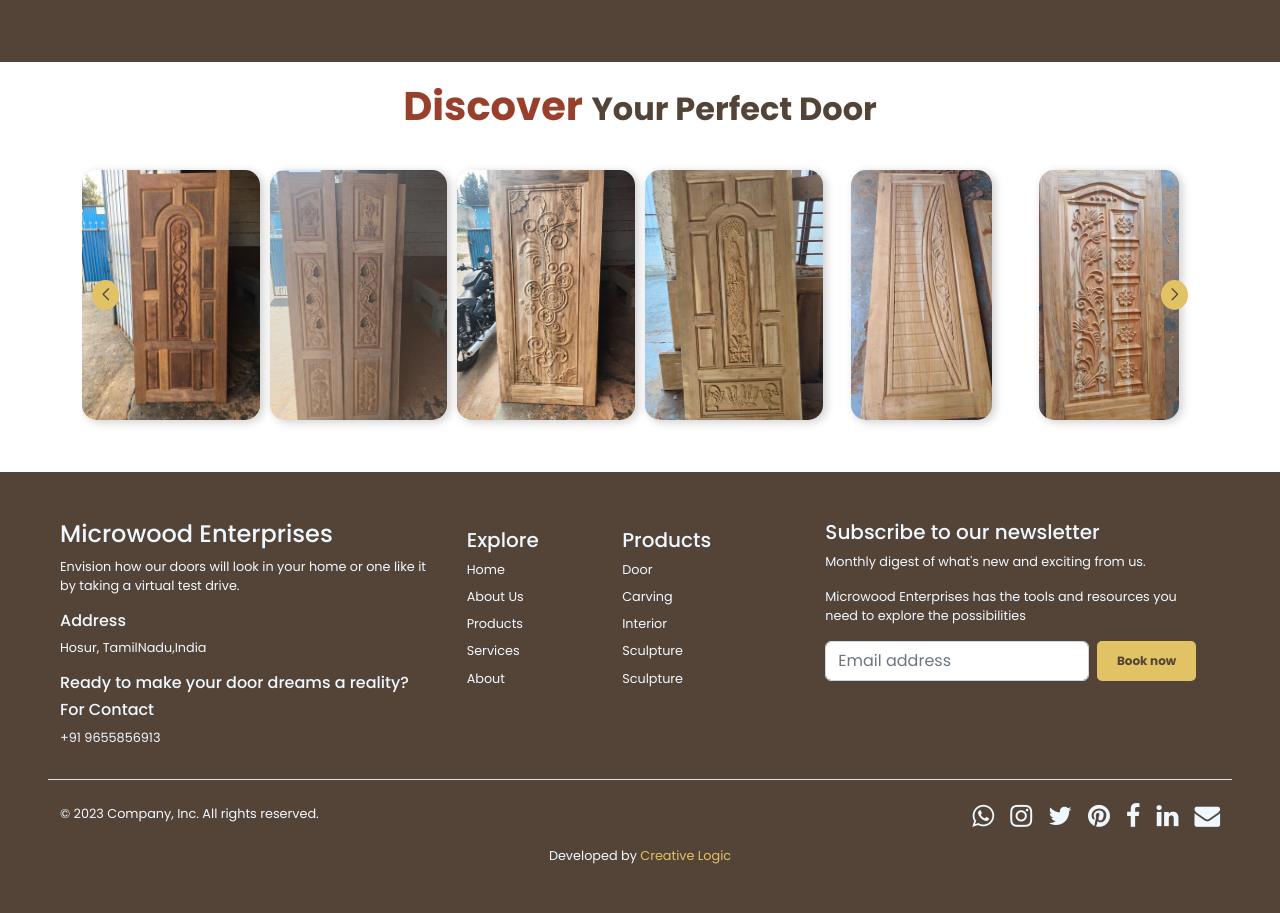
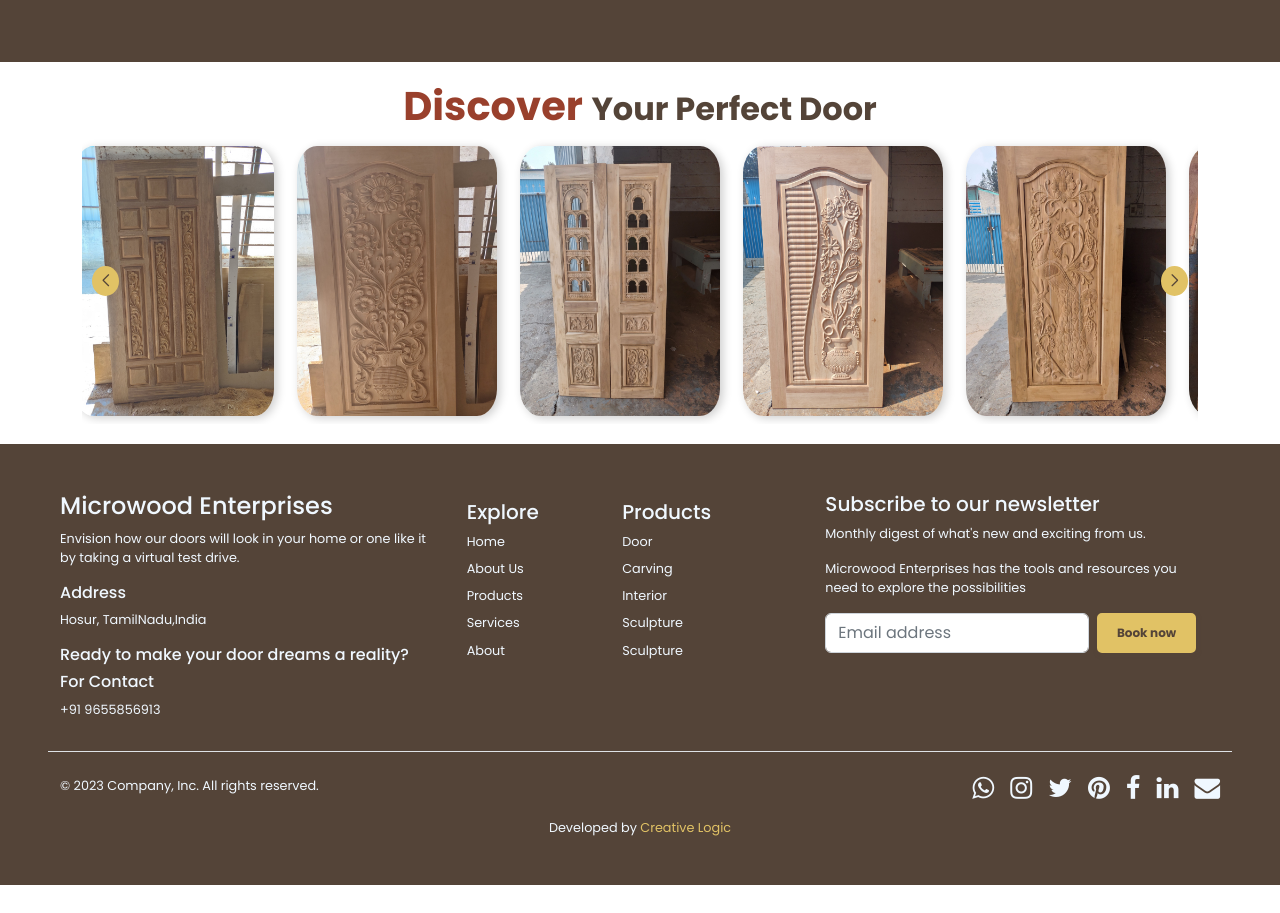
Before and after one commit to Poorani-design/Microwood-Enterprises, an Angular app: page / in a window 1280 px wide. Shown: the part 1220-2133 px from the top of the page. After the commit the page ends 2105 px from the top, so only its background shows below. Built offline with nearby package versions, Linux system fonts and the light colour scheme.

Commit message:
frontend completed

```diff
--- a/src/app/about/about.component.html
+++ b/src/app/about/about.component.html
@@ -4,7 +4,7 @@
         About  <span class="highlight-text" >Microwood Enterprises</span>
     </h1>
     <div class="col-12 col-md-6 col-lg-6 m-0 p-0 about-right d-flex justify-content-center align-items-center p-lg-5 ">
-      <img src="../../assets/images/team/microwood_enterprises_CEO.jpeg" height="auto" width="100%" alt="microwood_enterprises_CEO:VAIRAVEL GUNASEKARAN " title="microwood_enterprises_CEO:VAIRAVEL GUNASEKARAN" class=" microwood_enterprise_ceo_image"/>
+      <img src="../../assets/images/team/microwood_enterprises_CEO.jpeg" height="350px" width="250px" alt="microwood_enterprises_CEO:VAIRAVEL GUNASEKARAN " title="microwood_enterprises_CEO:VAIRAVEL GUNASEKARAN" class=" microwood_enterprise_ceo_image"/>
     </div>
     <div class="col-12 col-md-6 col-lg-6  m-0 p-2 ps-4 about-left justify-content-left text-grey">
       <h5 class="text-grey fw-500 ">
--- a/src/app/hero/hero.component.html
+++ b/src/app/hero/hero.component.html
@@ -22,15 +22,15 @@
 
 
 
-      <span class="leaf leaf2">
+      <!-- <span class="leaf leaf2">
         <img src="../../assets/images/wood types/materials-2-1.png" alt="" width="40px" height="40px">
-      </span>
+      </span> -->
       <span class="leaf leaf3">
-        <img src="../../assets/images/wood types/materials-3-1.png" alt="" width="40px" height="40px">
+        <img src="../../assets/images/wood types/materials-3-1.png" alt="microwood_enterprises" title="microwood_enterprises"  width="40px" height="40px">
       </span>
     </div>
     <span class="leaf leaf1">
-      <img src="../../assets/images/wood types/materials-1-1.png" alt="">
+      <img src="../../assets/images/wood types/materials-1-1.png"  alt="microwood_enterprises" title="microwood_enterprises" width="40px" height="40px">
     </span>
   </div>
 </div>
--- a/src/app/product/product.component.css
+++ b/src/app/product/product.component.css
@@ -1,8 +1,9 @@
 
 .product-image{
    box-shadow: 3px 2px 10px rgba(0,0,0,0.2);
-   border-radius: 15px;
-   margin:2rem;
+   border-radius: 10%;
+   /* margin:2rem; */
+   /* display: grid; */
    gap:1rem;
 }
 .highlight-text {
--- a/src/app/product/product.component.html
+++ b/src/app/product/product.component.html
@@ -11,8 +11,9 @@
      >
      <!-- [watchSlidesProgress]="true" -->
      <!-- [scrollbar]="{ draggable: true }"  -->
-        <ng-template swiperSlide *ngFor="let image of images"class=" d-flex justify-content-center align-content-center align-items-center"  >
-          <img src="{{image}}"  alt="{{image}}" title="{{image}}" width="100%" height="250px" class="product-image" loading="lazy" >
+        <ng-template swiperSlide *ngFor="let image of images"class=" d-flex justify-content-center align-content-center align-items-center m-2"  >
+
+   <img src="{{image}}"  alt="{{image}}" title="{{image}}" width="200px" height="270px" class="product-image"  loading="lazy" >
         </ng-template>
 
       </swiper>
--- a/src/app/product/product.component.ts
+++ b/src/app/product/product.component.ts
@@ -15,28 +15,28 @@ export class ProductComponent {
   }
 
   breakpoints = {
-    400:{slidersPerview:1,spaceBetween:10},
+    400:{slidersPerview:1,spaceBetween:20},
     500:{ slidesPerView: 2, spaceBetween: 20 },
     640: { slidesPerView: 2, spaceBetween: 20 },
     768: { slidesPerView: 4, spaceBetween: 20 },
     800:{slidesPerView:4,spaceBetween:20},
-    1024: { slidesPerView: 5, spaceBetween: 10 },
-    1200:{ slidesPerView: 6, spaceBetween: 10 }
+    1024: { slidesPerView: 5, spaceBetween: 20 },
+    1200:{ slidesPerView: 5, spaceBetween: 20 }
   };
   images: any;
 
   ngOnInit(){
     this.images =[
-      '../../assets/images/product-slider-compressed/microwood_enterprises_1-min.jpg',
-      '../../assets/images/product-slider-compressed/microwood_enterprises_2-min.jpg',
-      '../../assets/images/product-slider-compressed/microwood_enterprises_3-min.jpg',
-      '../../assets/images/product-slider-compressed/microwood_enterprises_4-min.jpg',
-      // '../../assets/images/product-slider-compressed/microwood_enterprises_5-min.jpg',
-      // '../../assets/images/product-slider-compressed/microwood_enterprises_6-min.jpg',
-      // '../../assets/images/product-slider-compressed/microwood_enterprises_7-min.jpg',
-      // '../../assets/images/product-slider-compressed/microwood_enterprises_8-min.jpg',
-      // '../../assets/images/product-slider-compressed/microwood_enterprises_9-min.jpg',
-      // '../../assets/images/product-slider-compressed/microwood_enterprises_10-min.jpg',
+      // '../../assets/images/product-slider-compressed/microwood_enterprises_1-min.jpg',
+      // '../../assets/images/product-slider-compressed/microwood_enterprises_2-min.jpg',
+      // '../../assets/images/product-slider-compressed/microwood_enterprises_3-min.jpg',
+      // '../../assets/images/product-slider-compressed/microwood_enterprises_4-min.jpg',
+      '../../assets/images/product-slider-compressed/microwood_enterprises_5-min.jpg',
+      '../../assets/images/product-slider-compressed/microwood_enterprises_6-min.jpg',
+      '../../assets/images/product-slider-compressed/microwood_enterprises_7-min.jpg',
+      '../../assets/images/product-slider-compressed/microwood_enterprises_8-min.jpg',
+      '../../assets/images/product-slider-compressed/microwood_enterprises_9-min.jpg',
+      '../../assets/images/product-slider-compressed/microwood_enterprises_10-min.jpg',
       '../../assets/images/product-slider-compressed/microwood_enterprises_11-min.jpg',
       '../../assets/images/product-slider-compressed/microwood_enterprises_12-min.jpg',
       '../../assets/images/product-slider-compressed/microwood_enterprises_13-min.jpg',
--- a/src/styles.css
+++ b/src/styles.css
@@ -86,8 +86,8 @@ body{
         flex-direction: column-reverse;
     }
     .product-image{
-        height: 350px !important;
-        width: 90% !important;
+        /* height: 300px !important;
+        width: 250px !important; */
         margin:1rem;
     }
     .about-left-heading{
```
